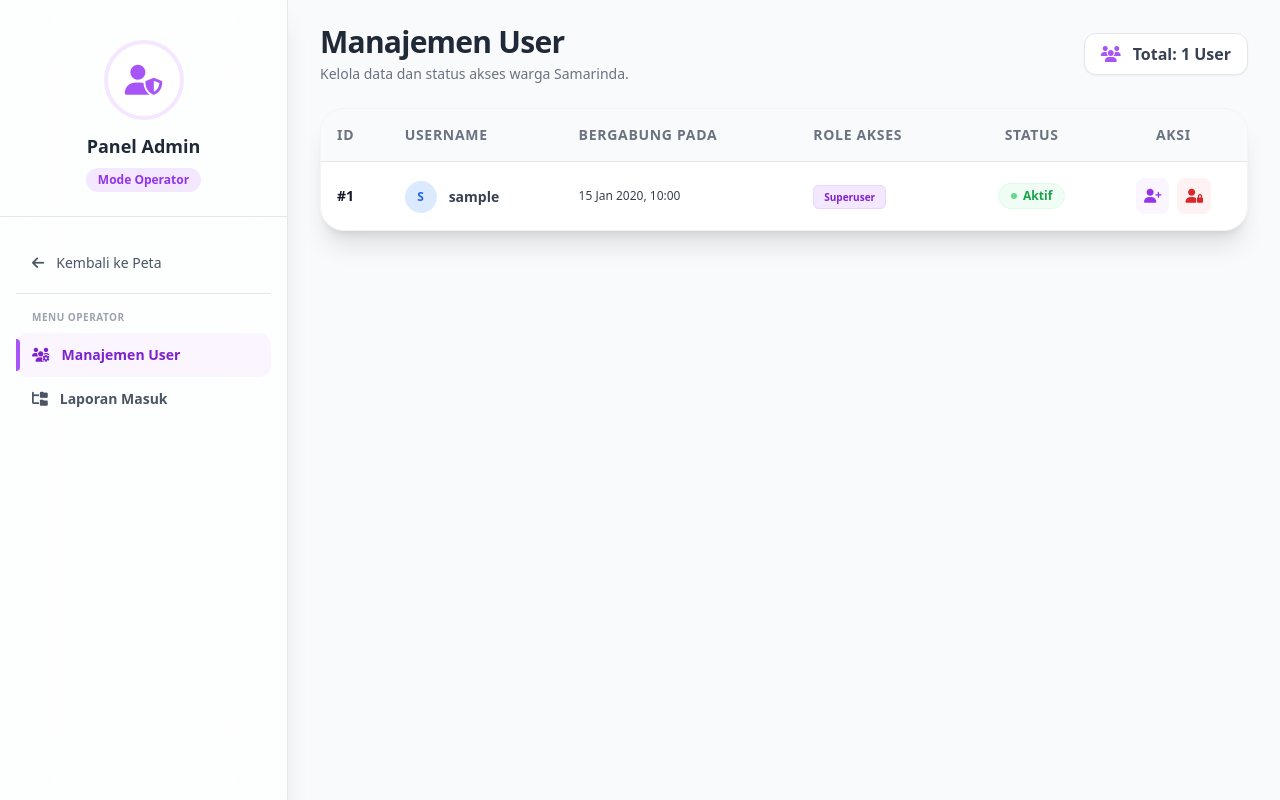
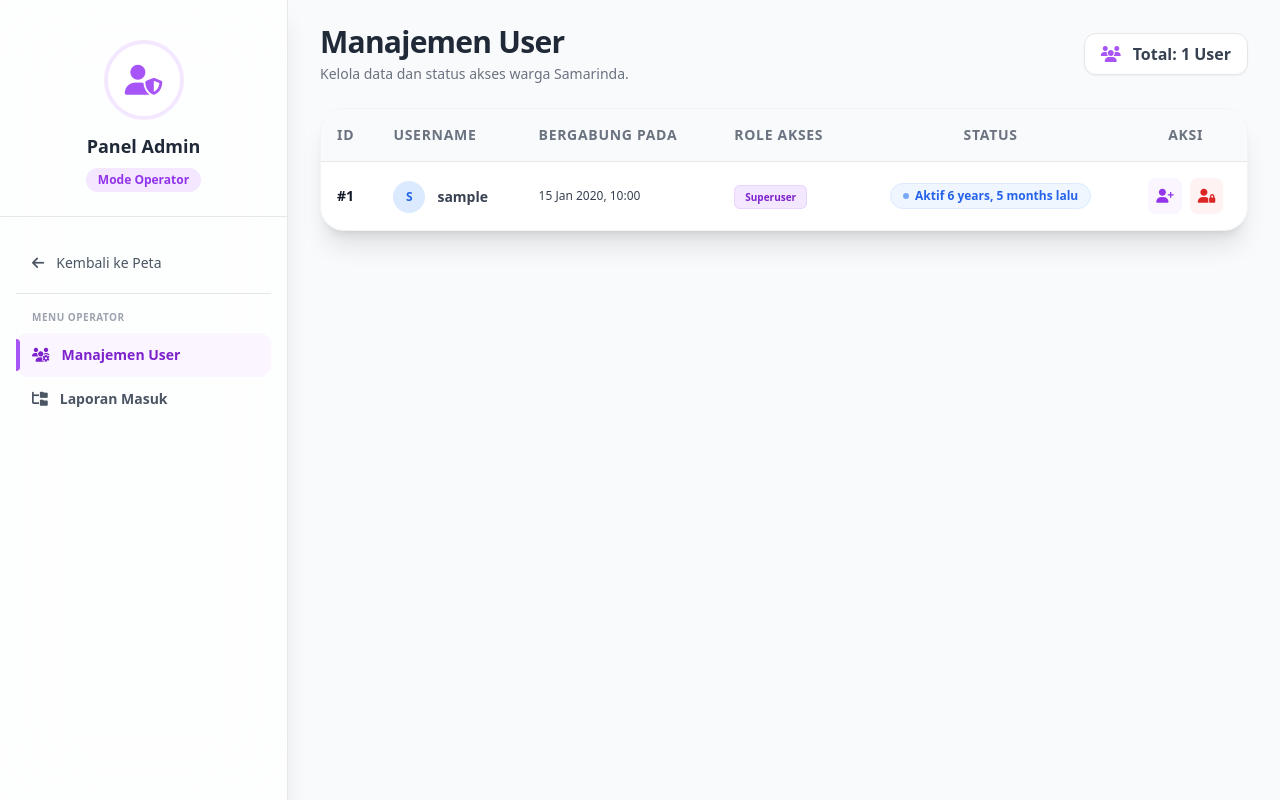
Before and after one commit to Royyy987/hydrowatch-siagatech, a Django app: template maps/templates/maps/manajemen_user.html in a window 1280 px wide. Run offline with Django 5.2, Linux system fonts and the light colour scheme; the template is opened without the code that fills it: values that come from a table or form of the project are taken from there, others are empty; tables that the repository leaves empty hold one stand-in row (values such as "Sample post"); parts of the project's set-up code (start-up, migrations or seed data) failed here and were passed over; some libraries are stand-ins or nearby versions.

Commit message:
feat: replace static active status with dynamic last login tracking using timesince filter

```diff
--- a/maps/templates/maps/manajemen_user.html
+++ b/maps/templates/maps/manajemen_user.html
@@ -143,13 +143,21 @@
                                     {% endif %}
                                 </td>
                                 <td class="p-4 text-center">
-                                    {% if u.is_active %}
-                                        <div class="inline-flex items-center gap-1.5 text-green-600 dark:text-green-400 bg-green-50 dark:bg-green-900/20 px-3 py-1 rounded-full text-xs font-bold border border-green-100 dark:border-green-800">
-                                            <div class="w-1.5 h-1.5 rounded-full bg-green-500 animate-pulse"></div> Aktif
+                                    {% if not u.is_active %}
+                                        <div class="inline-flex items-center gap-1.5 text-red-600 dark:text-red-400 bg-red-50 dark:bg-red-900/20 px-3 py-1 rounded-full text-[10px] md:text-xs font-bold border border-red-100 dark:border-red-800">
+                                            <div class="w-1.5 h-1.5 rounded-full bg-red-500"></div> Dibekukan
                                         </div>
                                     {% else %}
-                                        <div class="inline-flex items-center gap-1.5 text-red-600 dark:text-red-400 bg-red-50 dark:bg-red-900/20 px-3 py-1 rounded-full text-xs font-bold border border-red-100 dark:border-red-800">
-                                            <div class="w-1.5 h-1.5 rounded-full bg-red-500"></div> Dibekukan
+                                        <div class="flex flex-col items-center gap-1">
+                                            {% if u.last_login %}
+                                                <div class="inline-flex items-center gap-1.5 text-blue-600 dark:text-blue-400 bg-blue-50 dark:bg-blue-900/20 px-3 py-1 rounded-full text-[10px] md:text-xs font-bold border border-blue-100 dark:border-blue-800" title="{{ u.last_login }}">
+                                                    <div class="w-1.5 h-1.5 rounded-full bg-blue-500 animate-pulse"></div> Aktif {{ u.last_login|timesince }} lalu
+                                                </div>
+                                            {% else %}
+                                                <div class="inline-flex items-center gap-1.5 text-gray-500 bg-gray-100 dark:bg-gray-800 px-3 py-1 rounded-full text-[10px] md:text-xs font-bold border border-gray-200 dark:border-gray-700">
+                                                    <div class="w-1.5 h-1.5 rounded-full bg-gray-400"></div> Belum Login
+                                                </div>
+                                            {% endif %}
                                         </div>
                                     {% endif %}
                                 </td>
```
